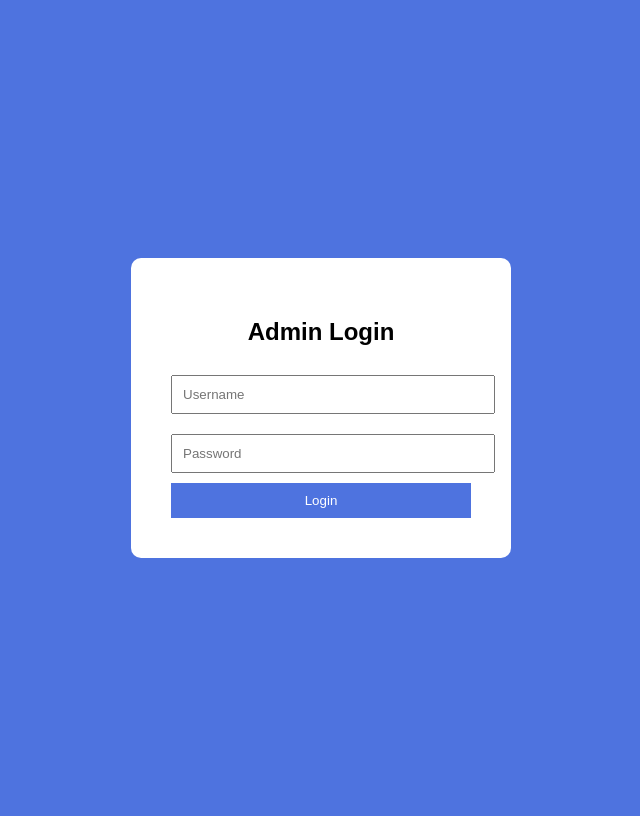
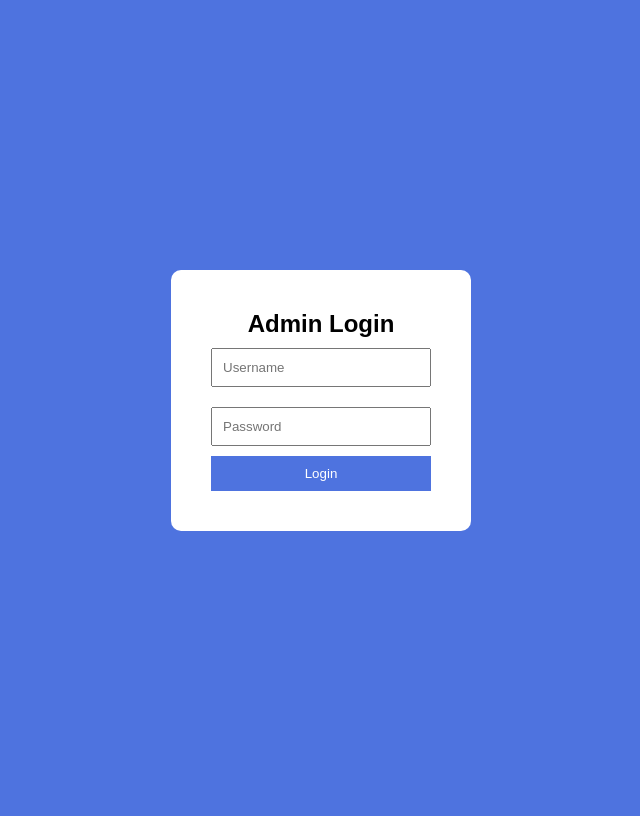
Before and after one commit to Mohini-vashisth/inventory-, a Django app: page /admin-login/ in a window 1280 px wide. Shown: the whole page, without its empty margins (319-959 px from the left). After the commit the page ends 531 px from the top, so only its background shows below. Run offline with Django 4.2, Linux system fonts and the light colour scheme.

Commit message:
Fix Admin Login page's background not filling the viewport
Missing the margin:0 reset every other template has - the default ~8px
body margin left a gap around the edges where the page behind showed
through instead of the blue background, and the login card sat off-center
as a result.

```diff
--- a/inventory/templates/materials/admin_login.html
+++ b/inventory/templates/materials/admin_login.html
@@ -7,13 +7,16 @@
 
 <style>
 
+* { box-sizing: border-box; margin: 0; padding: 0; }
+
 body{
     font-family:Arial;
     background:#4e73df;
     display:flex;
     justify-content:center;
     align-items:center;
-    height:100vh;
+    min-height:100vh;
+    padding:1.25rem;
 }
 
 .login-box{
```
